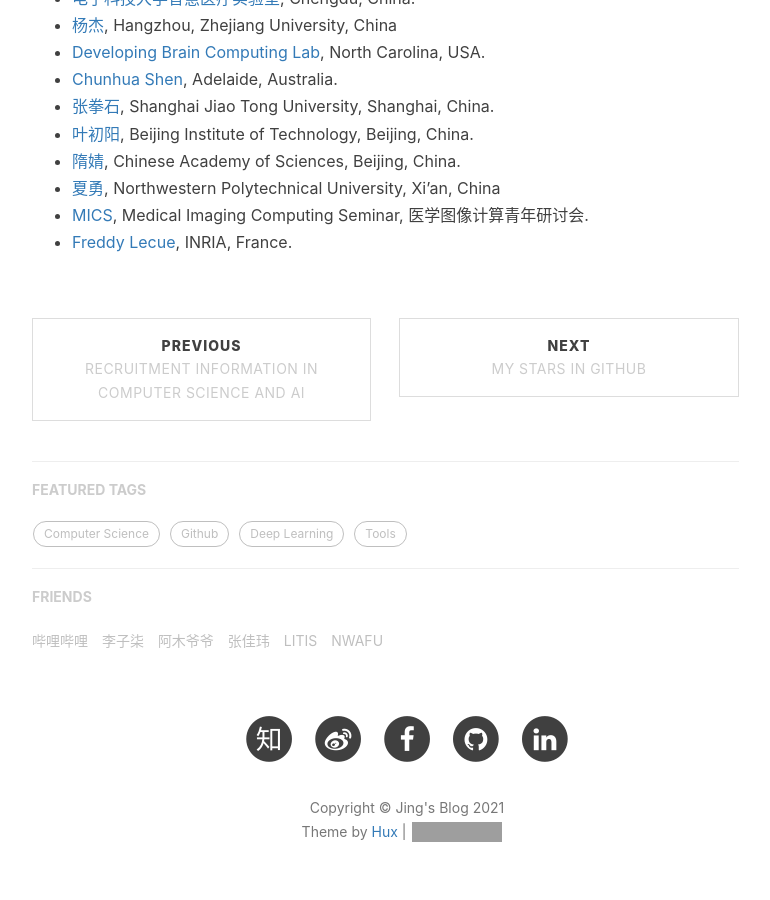
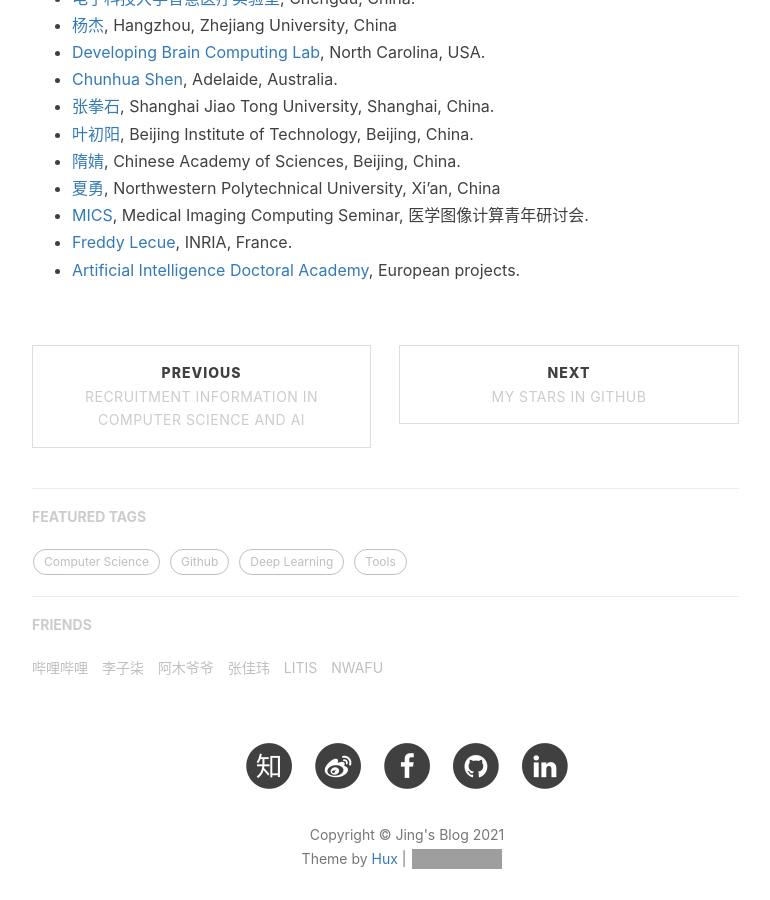
Before and after one commit to jizhang02/jizhang02.github.io, a Jekyll site: the page built from _posts/2020-04-04-lab.markdown, in a window 1280 px wide and 900 px high, scrolled down 1795 px. Shown: the whole window, without its empty margins (233-1003 px from the left). Built offline with Jekyll 4.4.1, drawn with Linux system fonts in a browser that asks for light colours; nearby versions of some CDN libraries; comment, search, counter and statistics services are not loaded; grey boxes are pictures that could not be loaded.

Commit message:
Update 2020-04-04-lab.markdown

```diff
--- a/_posts/2020-04-04-lab.markdown
+++ b/_posts/2020-04-04-lab.markdown
@@ -48,3 +48,4 @@ This post is mainly the information of labs that including medical imaging, and
 * [夏勇](https://teacher.nwpu.edu.cn/yongxia.html), Northwestern Polytechnical University, Xi’an, China
 * [MICS](http://www.mics.net.cn/Index/index.html), Medical Imaging Computing Seminar, 医学图像计算青年研讨会.
 * [Freddy Lecue](http://www-sop.inria.fr/members/Freddy.Lecue/), INRIA, France.
+* [Artificial Intelligence Doctoral Academy](http://www.i-aida.org/), European projects.
```
